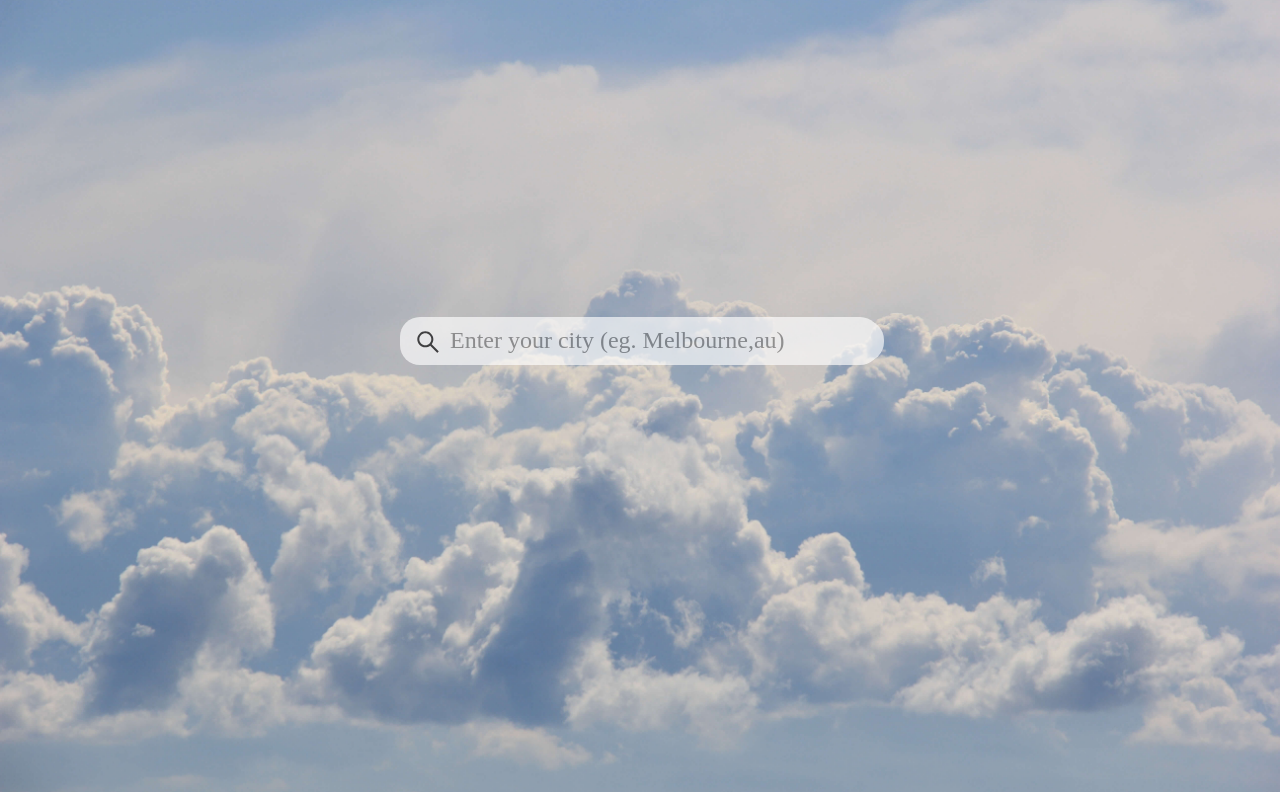
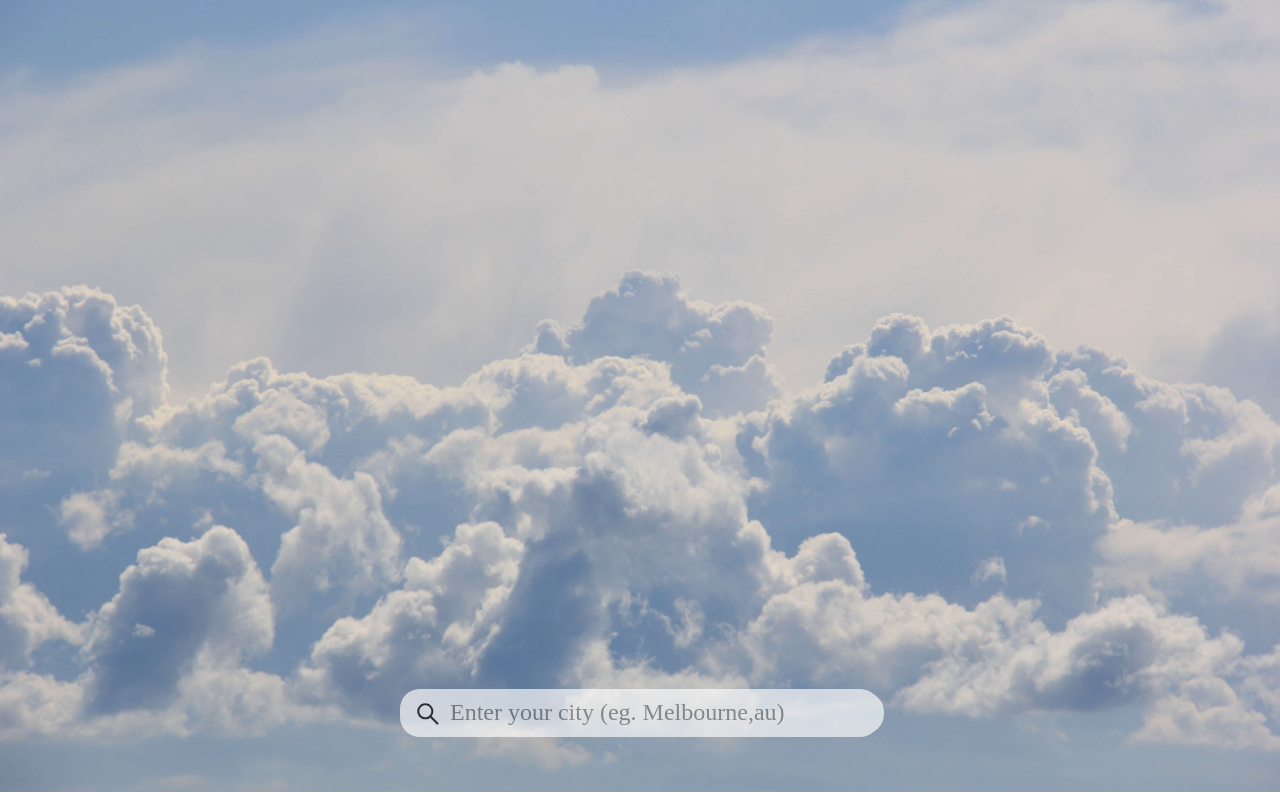
Before and after one commit to Zhang-Haoran/myweather, a React (Create React App) app: page / in a window 1280 px wide. Built offline with nearby package versions, Linux system fonts and the light colour scheme; no server answers.

Commit message:
rewrite forecast weather

```diff
--- a/src/components/Weather/Weather.js
+++ b/src/components/Weather/Weather.js
@@ -13,14 +13,13 @@ import {
 import Forecast from "./components/Forecast";
 
 //主页背景图片
-const Background = styled.div`
-  background: url(${(props) => props.img});
+const Container = styled.div`
+  background: url(${(props) => props.img}) center;
   height: 792px;
   background-size: cover;
-  background-position: center;
   display: flex;
   flex-direction: column;
-  justify-content: space-between;
+  justify-content: space-around;
 `;
 // 主页组件
 const Weather = () => {
@@ -68,7 +67,7 @@ const Weather = () => {
 
   //短路计算，当当前天气和天气预报的state不为undefined，显示当前天气和天气预报
   return (
-    <Background img={handleBackground}>
+    <Container img={handleBackground}>
       <SearchBar
         value={searchBarValue}
         onChange={handleSearchBarChange}
@@ -81,7 +80,7 @@ const Weather = () => {
       {currentWeather && forecastWeather && (
         <Forecast forecastWeather={forecastWeather} />
       )}
-    </Background>
+    </Container>
   );
 };
 export default Weather;
--- /dev/null
+++ b/src/components/Weather/components/Current/components/Container.js
@@ -0,0 +1,5 @@
+import styled from "styled-components";
+const Container = styled.div`
+
+`;
+export default Container;
--- a/src/components/Weather/components/Current/components/CurrentContainer.js
+++ /dev/null
@@ -1,5 +0,0 @@
-import styled from 'styled-components';
-const CurrentContainer = styled.div`
-
-`;
-export default CurrentContainer;
--- a/src/components/Weather/components/Forecast/Forecast.js
+++ b/src/components/Weather/components/Forecast/Forecast.js
@@ -1,15 +1,27 @@
-//天气预报组件
+import Container from "./components/Container";
+import Title from "./components/Title";
+import Card from "./components/Card";
+import Text from "./components/Text";
+import Body from "./components/Body";
+import ReactAnimatedWeather from "react-animated-weather";
+import {findWeatherIcon} from "../../../../utils/findWeatherIcon";
+
 const Forecast = ({ forecastWeather }) => {
-  //渲染天气预报卡片，针对每一个
-  const renderForecastCard = forecastWeather.map((each) => {
+  const renderForecastCard = forecastWeather.map((data) => {
     return (
-        <>
-        </>
+        <Card key={data.date + data.time}>
+          <Text>{data.date.substr(5,5)}</Text>
+          <Text>{data.time.substr(0,5)}</Text>
+          <ReactAnimatedWeather icon={findWeatherIcon(data.weather,data.time)}/>
+          <Text>{data.temperature.toFixed(1)}&#176;</Text>
+        </Card>
     );
   });
   return (
-    <>
-    </>
+    <Container>
+      <Title>Forecast</Title>
+      <Body>{renderForecastCard}</Body>
+    </Container>
   );
 };
 export default Forecast;
--- /dev/null
+++ b/src/components/Weather/components/Forecast/components/Body.js
@@ -0,0 +1,6 @@
+import styled from "styled-components";
+const Body = styled.div`
+  display: flex;
+  overflow-x: scroll;
+`;
+export default Body;
--- /dev/null
+++ b/src/components/Weather/components/Forecast/components/Card.js
@@ -0,0 +1,11 @@
+import styled from "styled-components";
+const Card = styled.div`
+  background-color: white;
+  opacity: 0.5;
+  margin: 0 1.5rem;
+  padding: 1rem 2rem;
+  border-radius: 1rem;
+  text-align: center;
+  flex-shrink: 0;
+`;
+export default Card;
--- /dev/null
+++ b/src/components/Weather/components/Forecast/components/Container.js
@@ -0,0 +1,7 @@
+import styled from "styled-components";
+const Container = styled.section`
+    display: flex;
+    flex-direction: column;
+    margin: 1rem;
+`;
+export default Container;
--- /dev/null
+++ b/src/components/Weather/components/Forecast/components/Text.js
@@ -0,0 +1,6 @@
+import styled from "styled-components";
+const Text = styled.p`
+  font-size: 1.5rem;
+  margin: 0.2rem;
+`;
+export default Text;
--- /dev/null
+++ b/src/components/Weather/components/Forecast/components/Title.js
@@ -0,0 +1,5 @@
+import styled from "styled-components";
+const Title = styled.h2`
+  font-size: 3rem;
+`;
+export default Title;
```
